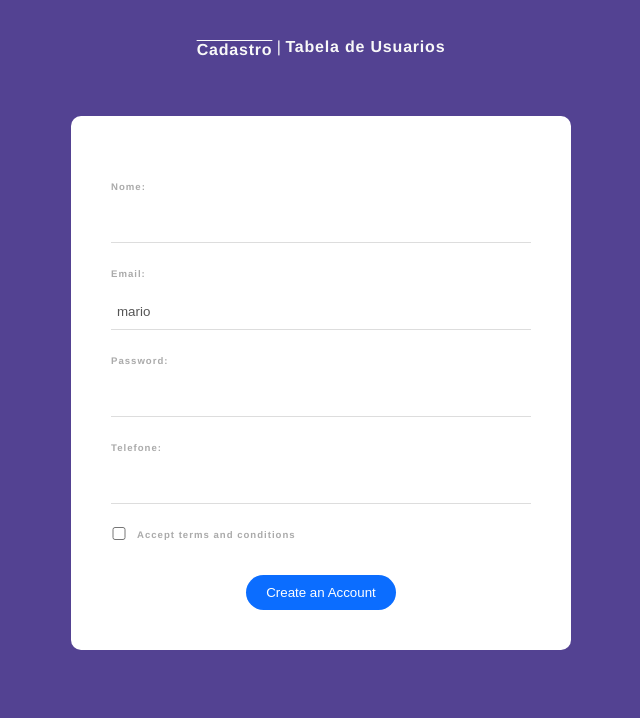
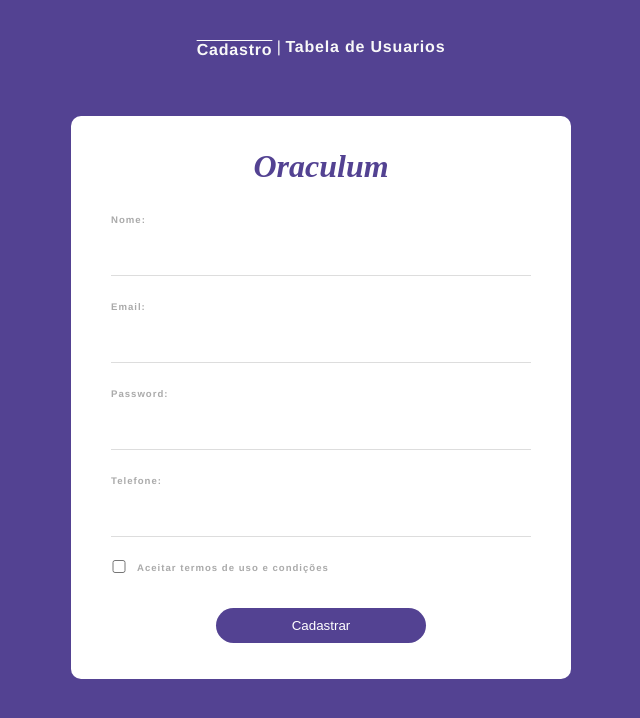
Before and after one commit to Oraculum-Fatec/sistema-cadastro, a Vue app: page / in a window 1280 px wide. Shown: the top 718 px of the page, without its empty margins (319-959 px from the left). Built offline with nearby package versions, Linux system fonts and the light colour scheme.

Commit message:
styles form

```diff
--- a/src/App.vue
+++ b/src/App.vue
@@ -17,6 +17,7 @@
 
 body{
   background: #534292;
+  overflow: hidden;
 }
 
 nav {
--- a/src/components/Signup.vue
+++ b/src/components/Signup.vue
@@ -1,5 +1,6 @@
 <template>
   <form @submit.prevent="handleSubmit">
+    <h1 class="oraculum">Oraculum</h1>
 
     <label>Nome:</label>
     <input type="text" required v-model="nome" />
@@ -12,16 +13,15 @@
     <div v-if="passwordError" class="error">{{ passwordError }}</div>
 
     <label>Telefone:</label>
-    <input  required v-model="telefone" />
-
+    <input required v-model="telefone" />
 
     <div class="temrs">
       <input type="checkbox" v-model="terms" required />
-      <label>Accept terms and conditions</label>
+      <label>Aceitar termos de uso e condições</label>
     </div>
 
     <div class="submit">
-      <button>Create an Account</button>
+      <button>Cadastrar</button>
     </div>
   </form>
 </template>
@@ -30,7 +30,7 @@
 export default {
   data() {
     return {
-      email: "mario",
+      email: "",
       password: "",
       telefone: "",
       nome: "",
@@ -49,19 +49,19 @@ export default {
       }
     },
     handleSubmit() {
-        console.log("ok")
+      console.log("ok");
       this.passwordError =
         this.password.length > 5
-          ? "Sucesso"
-          : "Password must be at least 6 chars long";
+          ? "Sucesso!"
+          : "É necessario ter mais de 6 digitos!";
 
-          if(this.passwordError){
-              console.log('email: ', this.email)
-              console.log('password: ', this.password)
-              console.log('role: ', this.role)
-              console.log('skills: ', this.skills)
-              console.log('tems accepted: ', this.terms)
-          }
+      if (this.passwordError) {
+        console.log("email: ", this.email);
+        console.log("password: ", this.password);
+        console.log("role: ", this.role);
+        console.log("skills: ", this.skills);
+        console.log("tems accepted: ", this.terms);
+      }
     },
   },
 };
@@ -71,6 +71,7 @@ export default {
 form {
   max-width: 420px;
   margin: 30px auto;
+  max-height: 483px;
   background: white;
   text-align: left;
   padding: 40px;
@@ -102,21 +103,10 @@ input[type="checkbox"] {
   position: relative;
   top: 2px;
 }
-.pill {
-  display: inline-block;
-  margin: 20px 10px 0 0;
-  padding: 6px 12px;
-  background: #eee;
-  border-radius: 20px;
-  font-size: 12px;
-  letter-spacing: 1px;
-  font-weight: bold;
-  color: #777;
-  cursor: pointer;
-}
 button {
-  background: #0b6dff;
+  background: #534292;
   border: 0;
+  width: 210px;
   padding: 10px 20px;
   margin-top: 20px;
   color: white;
@@ -131,4 +121,14 @@ button {
   font-size: 0.8em;
   font-weight: bold;
 }
+
+.oraculum {
+  display: flex;
+  justify-content: center;
+  margin: 4px;
+  margin-top: -8px;
+  color: #534292;
+  font-style: italic;
+  font-family: fangsong;
+}
 </style>
```
